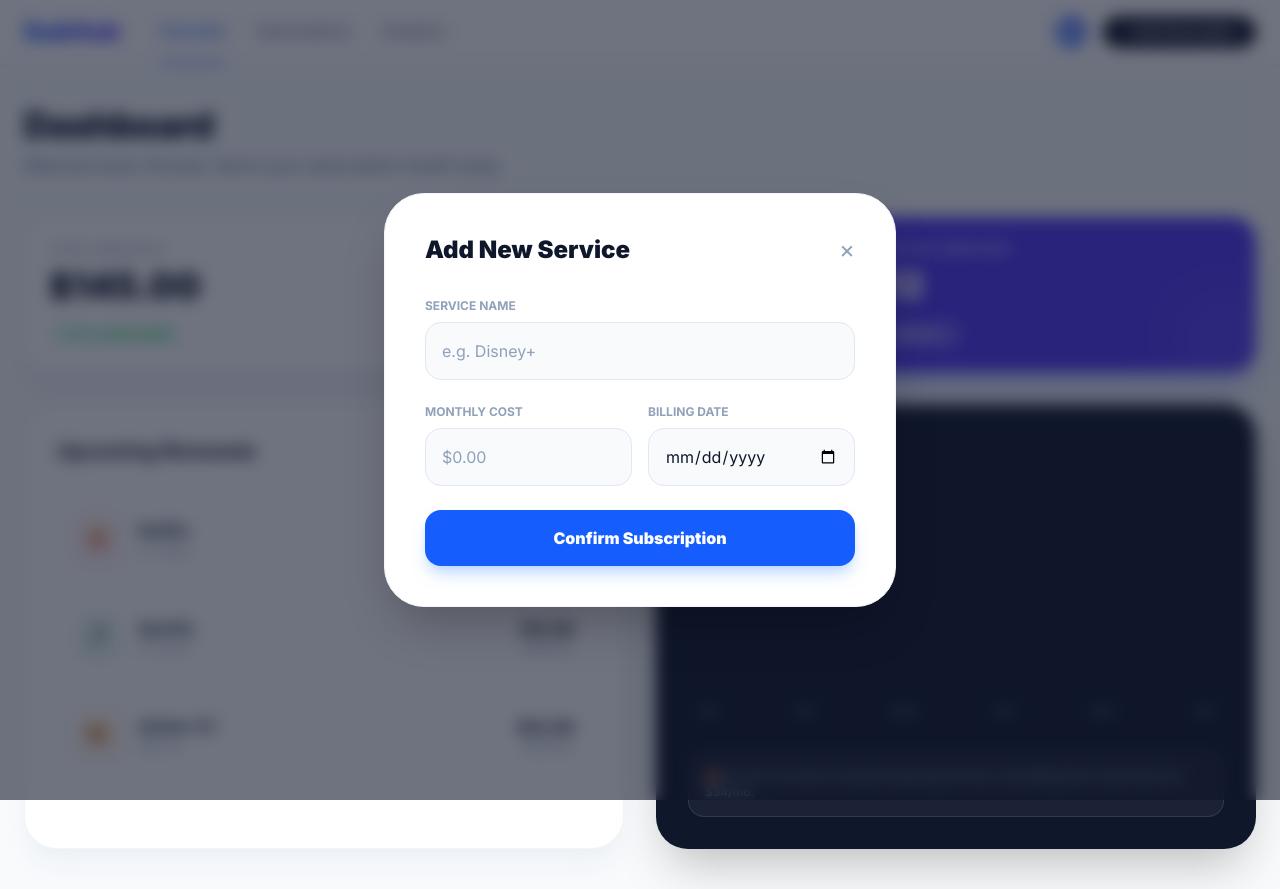
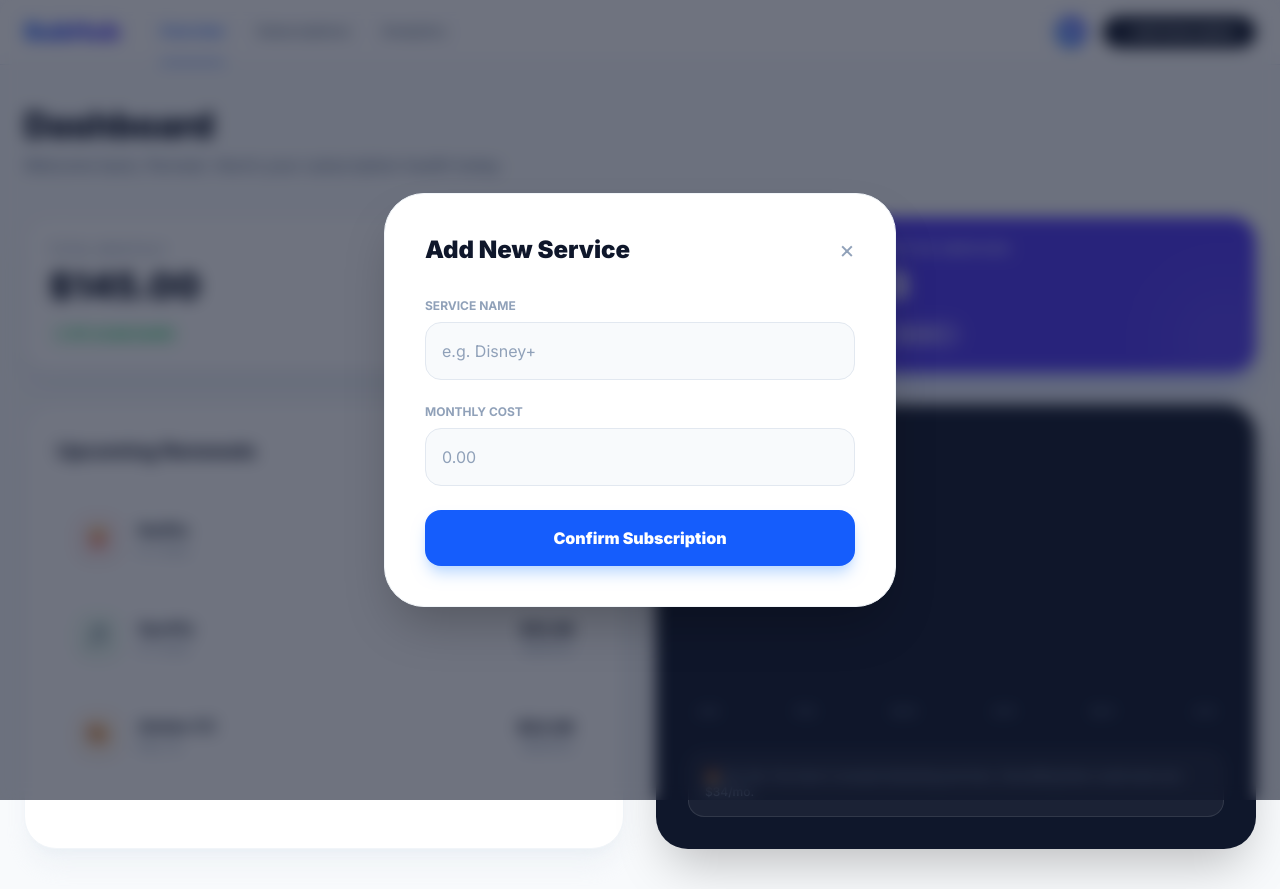
Before and after one commit to Parneetsandhu05/subhub, a Next.js app: page / in a window 1280 px wide. Both pictures are taken after a click on the button "+ Add Subscription". Built offline with nearby package versions, Linux system fonts and the light colour scheme.

Commit message:
fix: updated Modal types to support onAdd functionality

```diff
--- a/src/app/page.tsx
+++ b/src/app/page.tsx
@@ -1,11 +1,23 @@
 'use client';
-import StatCard from '@/components/StatCard';
-import Link from 'next/link';
 
 import { useState } from 'react';
+import Link from 'next/link';
 import AddSubscriptionModal from '@/components/AddSubscriptionModal';
+
 export default function Home() {
+  // 1. Setup State for the Modal and the Subscriptions List
   const [isModalOpen, setIsModalOpen] = useState(false);
+  const [subscriptions, setSubscriptions] = useState([
+    { name: 'Netflix', price: '$19.99', date: 'In 2 days', icon: '🍿', color: 'bg-red-50' },
+    { name: 'Spotify', price: '$10.99', date: 'In 5 days', icon: '🎵', color: 'bg-green-50' },
+    { name: 'Adobe CC', price: '$54.99', date: 'May 1st', icon: '🎨', color: 'bg-orange-50' },
+  ]);
+
+  // 2. Logic to add a new subscription to the list
+  const addSubscription = (newSub: any) => {
+    setSubscriptions([...subscriptions, newSub]);
+  };
+
   return (
     <>
       <div className="min-h-screen bg-[#F8FAFC] font-sans text-slate-900">
@@ -27,7 +39,6 @@ export default function Home() {
               <div className="w-8 h-8 rounded-full bg-gradient-to-tr from-blue-400 to-indigo-500 flex items-center justify-center text-white text-xs font-bold shadow-sm">
                 PS
               </div>
-              {/* 5. Update this button to open the modal */}
               <button
                 onClick={() => setIsModalOpen(true)}
                 className="bg-slate-900 text-white px-5 py-2 rounded-full text-xs font-bold hover:shadow-lg transition-all active:scale-95"
@@ -63,39 +74,34 @@ export default function Home() {
             <div className="bg-indigo-600 p-6 rounded-3xl shadow-xl shadow-indigo-200 text-white relative overflow-hidden">
               <div className="relative z-10">
                 <p className="text-xs font-bold text-indigo-100 uppercase tracking-widest">Active Services</p>
-              <h2 className="text-4xl font-black mt-2">12</h2>
+                <h2 className="text-4xl font-black mt-2">{subscriptions.length}</h2>
                 <button className="mt-4 text-[10px] bg-white/20 hover:bg-white/30 backdrop-blur-md px-3 py-1.5 rounded-full font-bold transition">
                   View All →
                 </button>
               </div>
-            {/* Abstract Decorative Circle */}
               <div className="absolute -right-4 -bottom-4 w-24 h-24 bg-white/10 rounded-full blur-2xl"></div>
             </div>
           </div>
 
-        {/* Bottom Row: Detailed Sections */}
           <div className="grid grid-cols-1 lg:grid-cols-2 gap-8">
-          {/* Recent Renewals - High Fi List */}
+            {/* Dynamic Renewals Section */}
             <div className="bg-white p-8 rounded-[2rem] border border-slate-100 shadow-xl shadow-slate-200/40">
               <div className="flex justify-between items-center mb-8">
                 <h3 className="text-xl font-bold">Upcoming Renewals</h3>
                 <span className="text-blue-600 text-xs font-bold cursor-pointer hover:underline">See Calendar</span>
               </div>
+
               <div className="space-y-4">
-  {[
-    { name: 'Netflix', price: '$19.99', date: 'In 2 days', icon: '🍿', color: 'bg-red-50' },
-    { name: 'Spotify', price: '$10.99', date: 'In 5 days', icon: '🎵', color: 'bg-green-50' },
-    { name: 'Adobe CC', price: '$54.99', date: 'May 1st', icon: '🎨', color: 'bg-orange-50' },
-  ].map((sub) => (
-    /* This Link tag makes the whole row clickable */
+                {/* 3. We use the 'subscriptions' state variable here */}
+                {subscriptions.map((sub, index) => (
                   <Link
                     href={`/subscriptions/${sub.name.toLowerCase().replace(' ', '-')}`}
-      key={sub.name}
+                    key={index}
                     className="block outline-none"
                   >
                     <div className="flex items-center justify-between p-4 hover:bg-slate-50 rounded-2xl transition group cursor-pointer border border-transparent hover:border-slate-100">
                       <div className="flex items-center gap-4">
-          <div className={`w-12 h-12 ${sub.color} rounded-2xl flex items-center justify-center text-xl shadow-sm group-hover:scale-110 transition`}>
+                        <div className={`w-12 h-12 ${sub.color || 'bg-blue-50'} rounded-2xl flex items-center justify-center text-xl shadow-sm group-hover:scale-110 transition`}>
                           {sub.icon}
                         </div>
                         <div>
@@ -139,9 +145,12 @@ export default function Home() {
           </div>
         </main>
       </div>
+
+      {/* 4. Pass the add function to the Modal */}
       <AddSubscriptionModal
         isOpen={isModalOpen}
         onClose={() => setIsModalOpen(false)}
+        onAdd={addSubscription}
       />
     </>
   );
--- a/src/components/AddSubscriptionModal.tsx
+++ b/src/components/AddSubscriptionModal.tsx
@@ -1,49 +1,70 @@
 'use client';
+import { useState } from 'react';
 
-export default function AddSubscriptionModal({ isOpen, onClose }: { isOpen: boolean, onClose: () => void }) {
+// 1. We added 'onAdd' to the list of allowed props here
+interface ModalProps {
+  isOpen: boolean;
+  onClose: () => void;
+  onAdd: (sub: any) => void;
+}
+
+export default function AddSubscriptionModal({ isOpen, onClose, onAdd }: ModalProps) {
+  const [name, setName] = useState('');
+  const [price, setPrice] = useState('');
+
   if (!isOpen) return null;
+
+  const handleSubmit = (e: React.FormEvent) => {
+    e.preventDefault();
+
+    // Create the object to send back to the dashboard
+    const newEntry = {
+      name: name,
+      price: `$${price}`,
+      date: 'Just added',
+      icon: '🛡️',
+      color: 'bg-blue-50'
+    };
+
+    onAdd(newEntry); // This is the function the error was complaining about
+    onClose();
+
+    // Clear the form
+    setName('');
+    setPrice('');
+  };
 
   return (
     <div className="fixed inset-0 z-[100] flex items-center justify-center p-4">
-      {/* Dark Overlay */}
       <div className="absolute inset-0 bg-slate-900/60 backdrop-blur-sm" onClick={onClose}></div>
 
-      {/* Modal Content */}
       <div className="relative bg-white w-full max-w-lg rounded-[2.5rem] p-10 shadow-2xl border border-slate-100 animate-in fade-in zoom-in duration-200">
         <div className="flex justify-between items-center mb-8">
           <h2 className="text-2xl font-black text-slate-900">Add New Service</h2>
           <button onClick={onClose} className="text-slate-400 hover:text-slate-600 text-2xl">×</button>
         </div>
 
-        <form className="space-y-6" onSubmit={(e) => { e.preventDefault(); onClose(); }}>
+        <form className="space-y-6" onSubmit={handleSubmit}>
           <div>
-            <label className="block text-xs font-bold text-slate-400 uppercase mb-2">Service Name</label>
-            {/* Added 'text-slate-900' and 'placeholder:text-slate-400' below */}
+            <label className="block text-xs font-bold text-slate-400 uppercase mb-2 text-slate-400">Service Name</label>
             <input
+              value={name}
+              onChange={(e) => setName(e.target.value)}
               type="text"
               placeholder="e.g. Disney+"
               className="w-full bg-slate-50 border border-slate-200 p-4 rounded-2xl focus:outline-none focus:ring-2 focus:ring-blue-500 transition text-slate-900 placeholder:text-slate-400"
             />
           </div>
 
-          <div className="grid grid-cols-2 gap-4">
-            <div>
-              <label className="block text-xs font-bold text-slate-400 uppercase mb-2">Monthly Cost</label>
-              {/* Added 'text-slate-900' and 'placeholder:text-slate-400' below */}
-              <input
-                type="text"
-                placeholder="$0.00"
-                className="w-full bg-slate-50 border border-slate-200 p-4 rounded-2xl focus:outline-none focus:ring-2 focus:ring-blue-500 transition text-slate-900 placeholder:text-slate-400"
-              />
-            </div>
-            <div>
-              <label className="block text-xs font-bold text-slate-400 uppercase mb-2">Billing Date</label>
-              {/* Added 'text-slate-900' below */}
-              <input
-                type="date"
-                className="w-full bg-slate-50 border border-slate-200 p-4 rounded-2xl focus:outline-none focus:ring-2 focus:ring-blue-500 transition text-slate-900"
-              />
-            </div>
+          <div>
+            <label className="block text-xs font-bold text-slate-400 uppercase mb-2 text-slate-400">Monthly Cost</label>
+            <input
+              value={price}
+              onChange={(e) => setPrice(e.target.value)}
+              type="text"
+              placeholder="0.00"
+              className="w-full bg-slate-50 border border-slate-200 p-4 rounded-2xl focus:outline-none focus:ring-2 focus:ring-blue-500 transition text-slate-900 placeholder:text-slate-400"
+            />
           </div>
 
           <button type="submit" className="w-full bg-blue-600 text-white py-4 rounded-2xl font-black shadow-lg shadow-blue-200 hover:bg-blue-700 transition active:scale-95">
```
Lines whose indentation alone changed are shown as unchanged.
